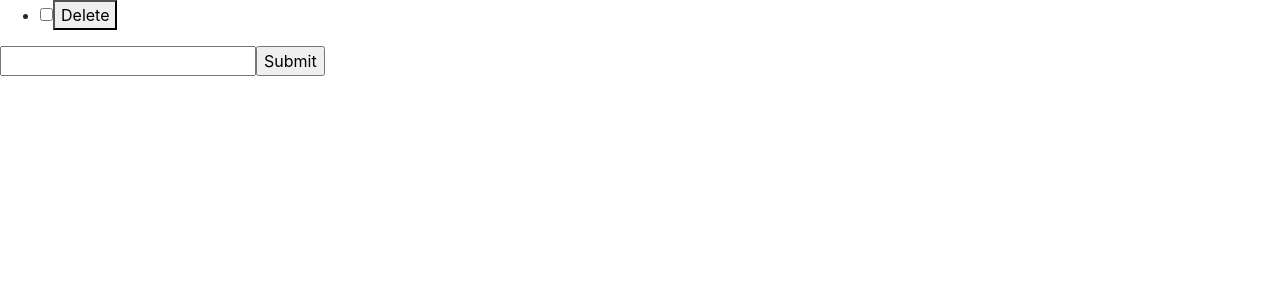
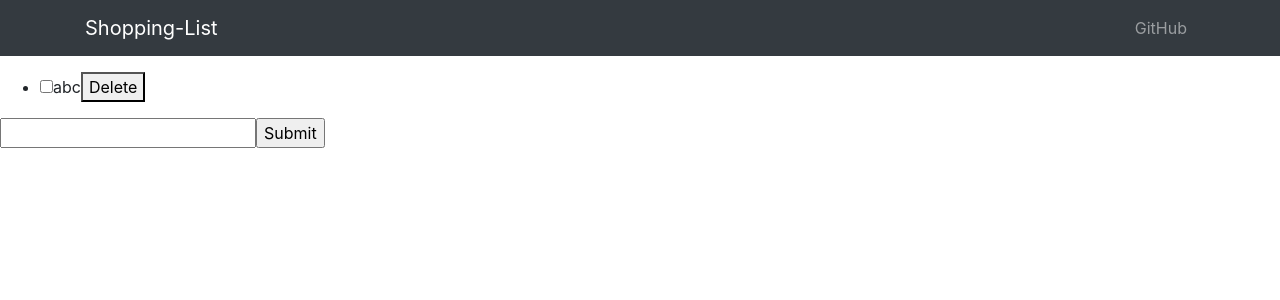
Before and after one commit to zguerrin27/Shopping-List, a React (Create React App) app in the folder client/: page / in a window 1280 px wide. Shown: the top 300 px of the page. Built offline with nearby package versions, Linux system fonts and the light colour scheme; no server answers; the HTML template or start-up script is replaced by a standard one.

Commit message:
Got logic for delete working. Need to finish the strike through for completed items, all of the styling, socket.io and host it

```diff
--- a/client/src/App.js
+++ b/client/src/App.js
@@ -1,82 +1,18 @@
 import React, { Component } from 'react';
 import './App.css';
-import Item from './components/Item';
-import axios from 'axios';
+import AppNavbar from './components/AppNavBar';
+import 'bootstrap/dist/css/bootstrap.min.css'
+import ShoppingList from './components/ShoppingList';
+
 
 class App extends Component {
-  constructor(props){
-    super(props);
-    this.state = {
-      items: [{
-        _id: '',
-        name: '',
-        isCompleted: false
-      }],
-      newItemName: ''
-    };
-  }
-
-  //{ name: 'Walk the cat', isCompleted: true }
-
-  componentDidMount(){
-    axios.get('/api/items').then(res => {
-      this.setState({
-        items: res.data
-      })
-    })
-  }
-
-  handleChange(e) {
-    this.setState({ newItemName: e.target.value })
-  }
-
-  handleSubmit(e) {
-    e.preventDefault();
-    if (!this.state.newItemName) { return }
-    const newItem = { name: this.state.newItemName, isCompleted: false };
-
-    axios.post('/api/items', newItem).then(res => {
-      this.setState({ items: [...this.state.items, newItem], newItemName: ''  })
-    })
-    .catch(function(err){
-      console.log(err)
-    })
-  }
-
-  onDeleteClick(_id){                 // not working
-    console.log(_id)
-    axios.delete('/api/items/:id')
-  }
-
-  toggleComplete(index) {
-    const items = this.state.items.slice();
-    const item = items[index];
-    item.isCompleted = item.isCompleted ? false : true;
-    this.setState({ items: items });
-  }
 
 
   render() {
     return (
       <div className="App">
-
-        <ul>
-          { this.state.items.map( (item, index, _id) =>
-            <Item
-                  key={ index }
-                  name={ item.name }
-                  isCompleted={ item.isCompleted }
-                  toggleComplete={ () => this.toggleComplete(index) }
-                  onDeleteClick={ () => this.onDeleteClick(_id) }
-              />
-          )}
-        </ul>
-
-        <form onSubmit={ (e) => this.handleSubmit(e) } >
-           <input type="text" value={ this.state.newItemName } onChange={ (e) => this.handleChange(e) } />
-           <input type="submit" />
-        </form>
-
+        <AppNavbar />
+        <ShoppingList />
       </div>
     );
   }
--- /dev/null
+++ b/client/src/components/AppNavBar.js
@@ -0,0 +1,61 @@
+import React, { Component } from 'react';
+import {
+  Collapse,
+  Navbar,
+  NavbarToggler,
+  NavbarBrand,
+  Nav,
+  NavItem,
+  NavLink,
+  Container
+} from 'reactstrap';
+
+
+class AppNavbar extends Component {
+  constructor(props){
+    super(props);
+    this.state = {
+      isOpen: false
+    }
+  }
+
+// this.toggle = this.toggle.bind(this); This is normally in the state.
+// lifestyle methods come with the this keyword included..custom methods like the ones below do not. thats why you need this binded.
+// A work around is to user an arrow function.
+// with an arrow function we also dont technically need a contructor function for state.. it could just be this.state = {isOpen:false}
+
+  // toggle(){      // how it would be normally
+  // toggle action
+  // }
+
+  toggle = () => {
+    this.setState({
+      isOpen: !this.state.isOpen
+    })
+  }
+
+    // style={{maxWidth: "75%", margin: "auto"}}
+  render() {
+    return (
+      <div >
+        <Navbar color="dark" dark expand="sm" className="mb-3"  >
+          <Container>
+            <NavbarBrand href="/">Shopping-List</NavbarBrand>
+            <NavbarToggler onClick={this.toggle} />
+            <Collapse isOpen={this.state.isOpen} navbar>
+              <Nav className="ml-auto" navbar>
+                <NavItem>
+                  <NavLink href="https://github.com/zguerrin27">
+                    GitHub
+                  </NavLink>
+                </NavItem>
+              </Nav>
+            </Collapse>
+          </Container>
+        </Navbar>
+      </div>
+    );
+  }
+}
+
+export default AppNavbar;
--- a/client/src/components/Item.js
+++ b/client/src/components/Item.js
@@ -1,11 +1,14 @@
 import React, { Component } from 'react';
 
 class Item extends Component {
+
+
+
     render() {
         return (
           <li>
             <input type="checkbox" checked={ this.props.isCompleted } onChange={ this.props.toggleComplete } />
-            <span>{ this.props.name }</span>
+            <span >{ this.props.name }</span>
             <button onClick={this.props.onDeleteClick}  > Delete </button>
           </li>
         );
--- /dev/null
+++ b/client/src/components/ShoppingList.js
@@ -0,0 +1,98 @@
+import React, { Component } from 'react';
+import {
+  ListGroup,
+  ListGroupItem,
+  Button
+} from 'reactstrap';
+import axios from 'axios';
+import Item from './Item';
+
+class ShoppingList extends Component {
+
+  constructor(props){
+    super(props);
+    this.state = {
+      items: [{
+        _id: 'xyz',
+        name: 'abc',
+        isCompleted: false
+      }],
+      newItemName: ''
+    };
+  }
+
+  componentDidMount(){
+    this.getAllItems();
+  }
+
+  getAllItems(){
+    axios.get('/api/items').then(res => {
+      this.setState({
+        items: res.data
+      })
+    })
+  }
+
+  handleChange(e) {
+    this.setState({ newItemName: e.target.value })
+  }
+
+  handleSubmit(e) {
+    e.preventDefault();
+    if (!this.state.newItemName) { return }
+    const newItem = { name: this.state.newItemName, isCompleted: false };
+
+    axios.post('/api/items', newItem).then(res => {
+      this.setState({ items: [...this.state.items, newItem], newItemName: ''  })
+    })
+    .catch(function(err){
+      console.log(err)
+    })
+  }
+
+  onDeleteClick(_id){
+    console.log(_id)
+    axios.delete(`/api/items/${_id}`).then(res => {
+      this.getAllItems()
+    })
+    .catch(err => {
+      console.log(err)
+    })
+  }
+
+  toggleComplete(index) {
+    const items = this.state.items.slice();
+    const item = items[index];
+    item.isCompleted = item.isCompleted ? false : true;
+    this.setState({ items: items });
+  }
+
+
+  render() {
+    return (
+      <div className="App">
+        <ul>
+          { this.state.items.map( (item, index) =>
+            <Item
+                  key={ index }
+                  name={ item.name }
+                  isCompleted={ item.isCompleted }
+                  toggleComplete={ () => this.toggleComplete(index) }
+                  onDeleteClick={ () => this.onDeleteClick(item._id) }
+              />
+          )}
+        </ul>
+
+        <form onSubmit={ (e) => this.handleSubmit(e) } >
+           <input type="text" value={ this.state.newItemName } onChange={ (e) => this.handleChange(e) } />
+           <input type="submit" />
+        </form>
+
+      </div>
+
+
+    );
+  }
+}
+
+export default ShoppingList;
```
